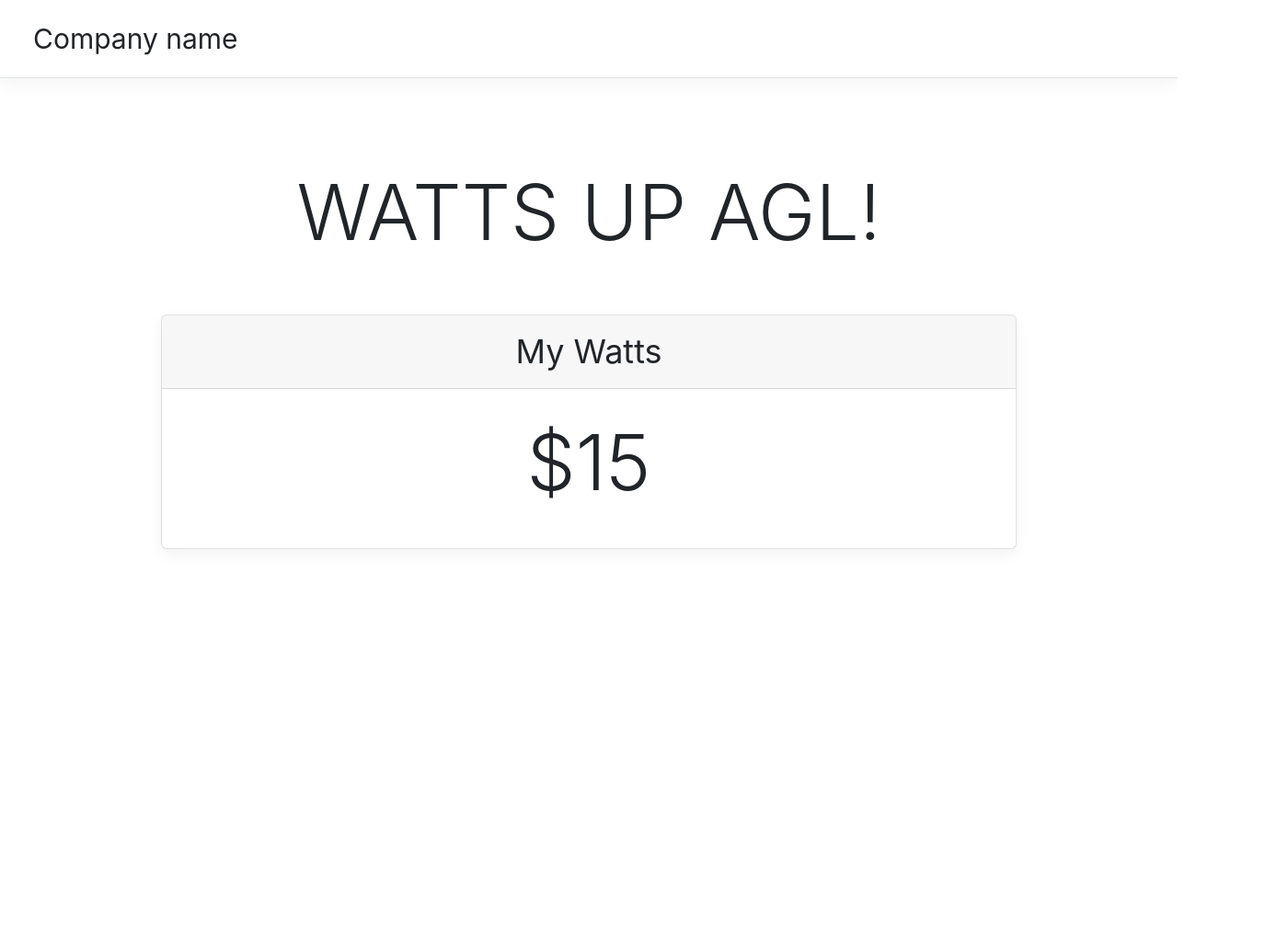
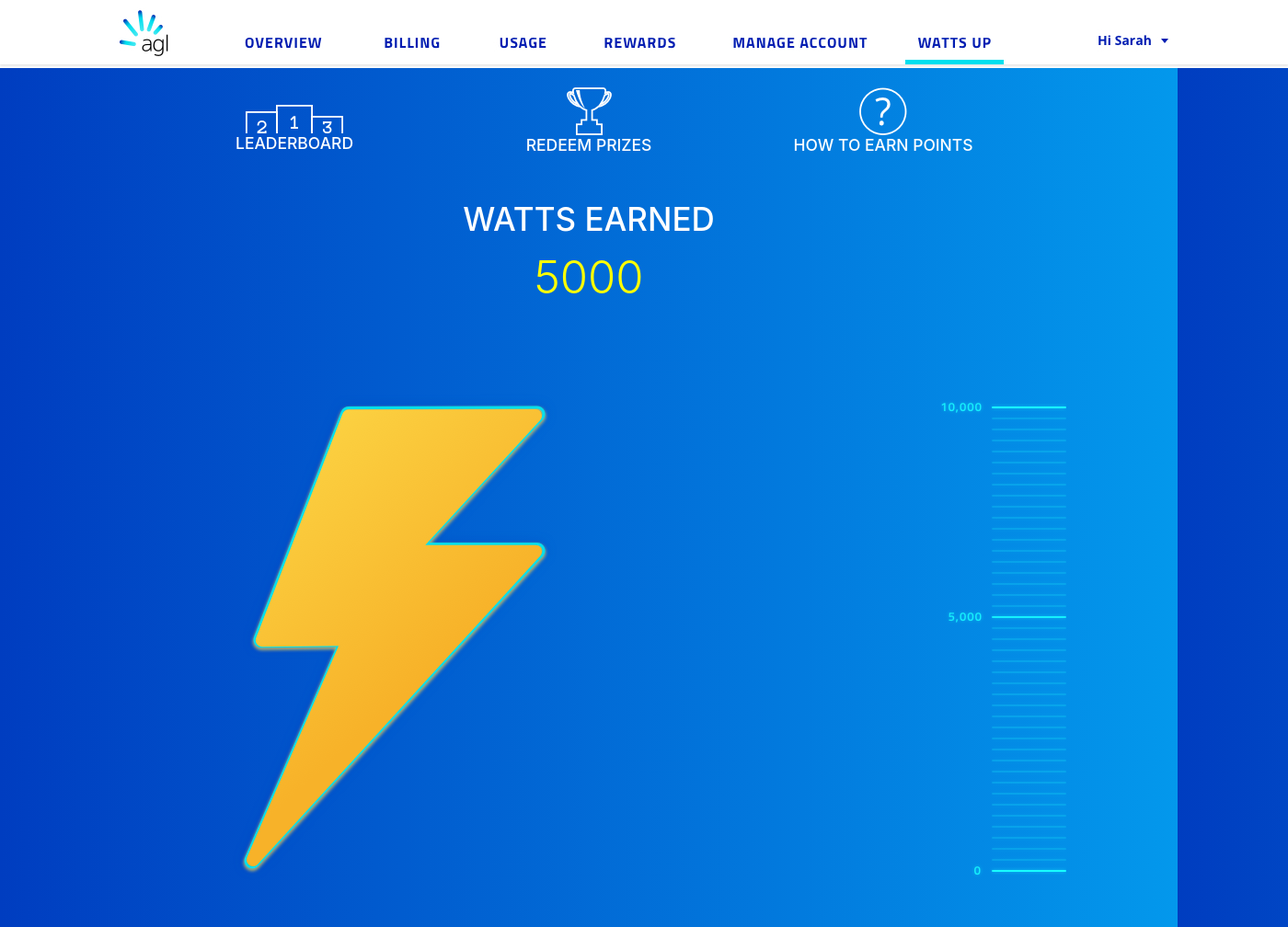
Before and after one commit to kandaraj/mighty-ducks, a plain HTML site: page index.html in a window 1280 px wide. Shown: the whole page at 92% size, 1400 px wide, since content can reach past the window. Before the commit the page ends 800 px from the top, so only its background shows below. Drawn offline with nearby package versions, Linux system fonts and the light colour scheme; no server answers.

Commit message:
almost there

```diff
--- a/index.html
+++ b/index.html
@@ -14,30 +14,41 @@
     <script src="https://code.jquery.com/jquery-3.3.1.min.js"></script>
   </head>
   <body>
-    <div class="d-flex flex-column flex-md-row align-items-center p-3 px-md-4 mb-3 bg-white border-bottom box-shadow">
-      <h5 class="my-0 mr-md-auto font-weight-normal">Company name</h5>
-      <nav class="my-2 my-md-0 mr-md-3">
-
-      </nav>
-
-    </div>
-
-    <div class="pricing-header px-3 py-3 pt-md-5 pb-md-4 mx-auto text-center">
-      <h1 class="display-4">WATTS UP AGL!</h1>
-      <p class="lead"></p>
+    <div class="bg-white">
+      <img src="images/main-lg.jpg">
     </div>
 
     <div class="container">
-      <div class="card-deck mb-3 text-center">
+      <br/>
+        <div class="row text-center">
 
-        <div class="card mb-4 box-shadow">
-          <div class="card-header">
-            <h4 class="my-0 font-weight-normal">My Watts</h4>
+          <div class="col-6 col-md">
+            <img src="images/Leaderboard.png">
+            <h5 class="white">LEADERBOARD</h5>
           </div>
-          <div class="card-body">
-            <h1 class="display-4 result">$15 <small class="text-muted"></small></h1>
+          <div class="col-6 col-md">
+              <img src="images/Prize.png">
+            <h5 class="white">REDEEM PRIZES</h5>
+          </div>
+          <div class="col-6 col-md">
+              <img src="images/How.png">
+            <h5 class="white">HOW TO EARN POINTS</h5>
           </div>
         </div>
+
+        <div class="pricing-header px-3 py-3 pt-md-5 pb-md-4 mx-auto text-center">
+            <h1 class="display-5 white">WATTS EARNED</h1>
+            <p class="lead">
+              <div class="display-4 white watt">5000</div>
+            </p>
+          </div>
+
+
+      <div class="text-center">
+
+        <img class="bolt" src="images/lightning_outline_1x.png">
+
+        <img class="bolt" src="images/lightning_fill_1x.png">
 
       </div>
 
@@ -53,16 +64,34 @@
     <script>
        $( document ).ready(function() {
 
+        function animateNumber(newValue){
+          $('.watt').each(function() {
+
+            if(newValue == $(this).text()) return;
+
+            $(this).prop('Counter', 0).animate({
+              Counter: newValue
+            }, {
+              duration: 2000,
+              easing: 'swing',
+              step: function(now) {
+                $(this).text(Math.ceil(now));
+              }
+            });
+          });
+        }
+
         function doPoll(){
           $.get( "https://mightyduckshackatongamify.azurewebsites.net/api/points/get?id=333", function( data ) {
-            console.log(data)
-            $( ".result" ).html( data.points );
+            animateNumber(data.points);
             setTimeout(doPoll,5000);
           });
         }
 
         doPoll();
 
+
+
       });
     </script>
 
--- a/main.css
+++ b/main.css
@@ -1,11 +1,16 @@
 html {
-    font-size: 14px;
+    font-size: 12px;
   }
   @media (min-width: 768px) {
     html {
-      font-size: 24px;
+      font-size: 14px;
     }
   }
+
+  .white {
+      color: white;
+  }
+
 
   .container {
     max-width: 960px;
@@ -23,3 +28,25 @@
   .border-bottom { border-bottom: 1px solid #e5e5e5; }
 
   .box-shadow { box-shadow: 0 .25rem .75rem rgba(0, 0, 0, .05); }
+
+body {
+    background: #0398EC;
+    background: -webkit-linear-gradient(to right, #003DC0, #0398EC) ;
+    background: linear-gradient(to right, #003DC0, #0398EC);
+}
+
+.high-link {
+    height: 1.03%;	width: 9.36%;	color: #001CB0;	font-family: "Titillium Web";
+    font-size: 16px;	font-weight: bold;	letter-spacing: 1px;	line-height: 14px;
+    text-align: center;
+}
+
+.watt {
+    color: yellow;
+}
+
+.bolt {
+    position: absolute;
+    left: 200px;
+    right: 100px;
+}
```
Also changed, not shown: images/Bolt.png (added), images/How.png (added), images/Leaderboard.png (added), images/Prize.png (added), images/lightning_fill_1x.png (added), images/lightning_outline_1x.png (added), images/main-lg.jpg (added), package-lock.json (deleted), 1 other file.
